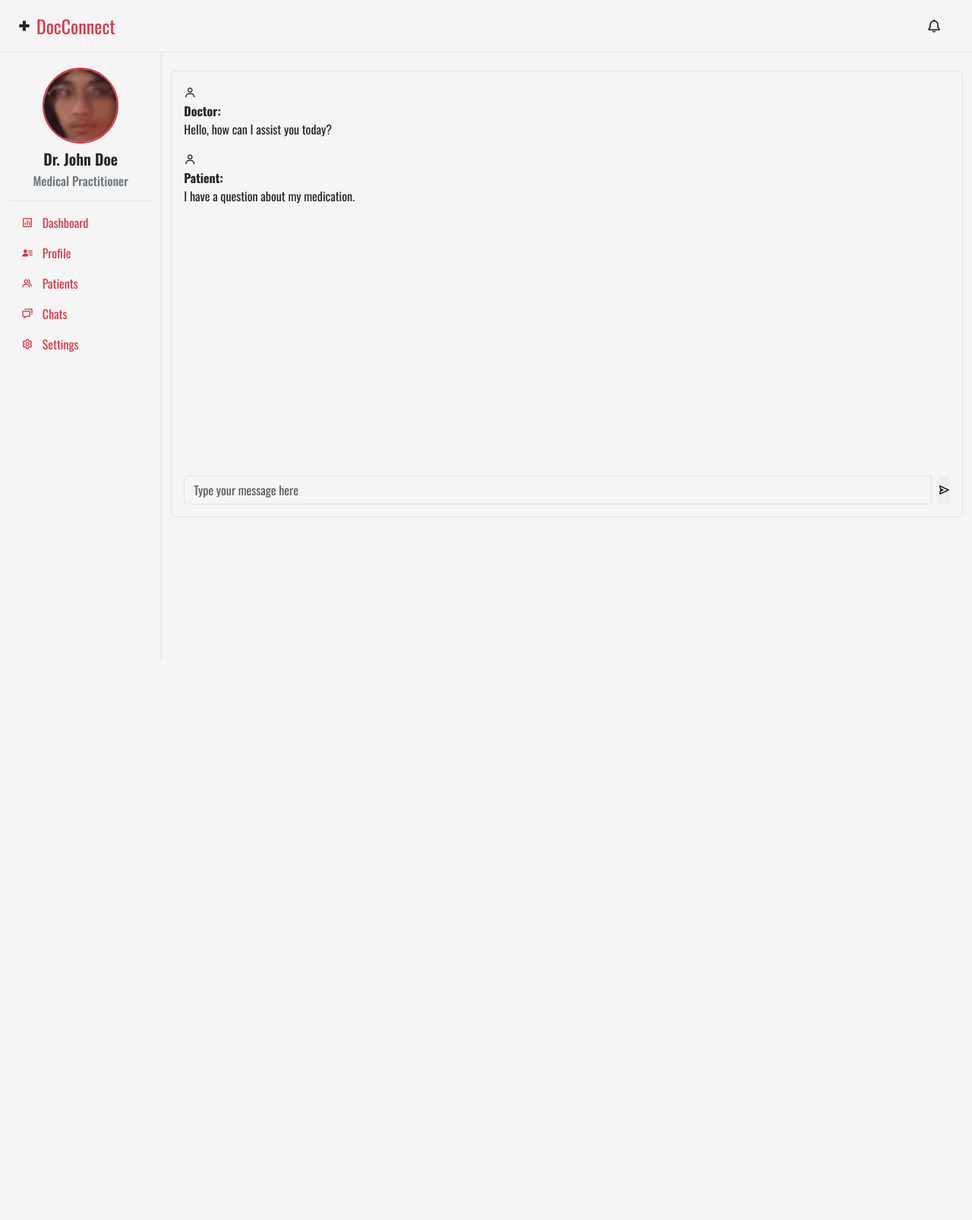
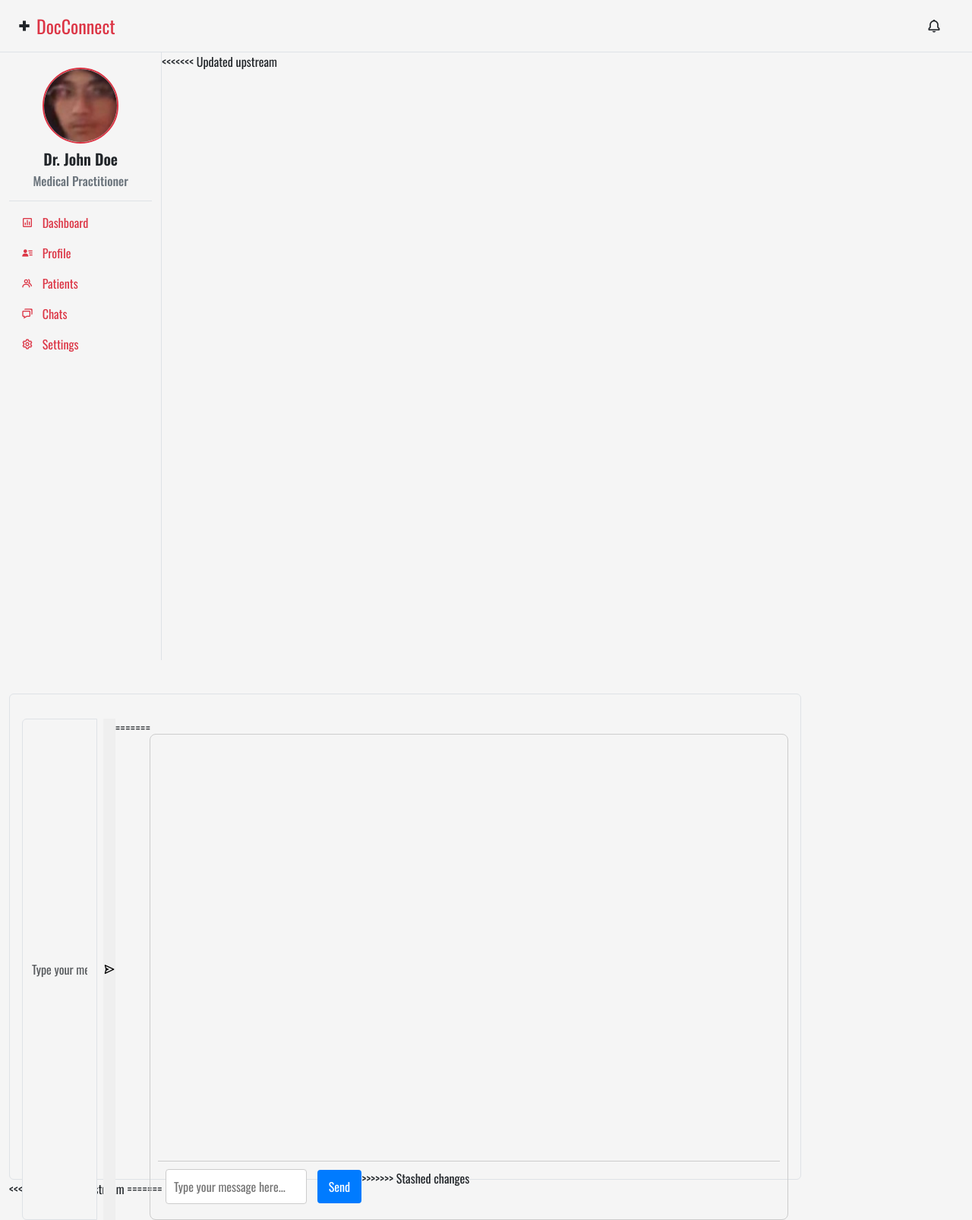
Before and after one commit to frnkln-olvrs/DocConnect, a PHP site: page /doctor/chat.php in a window 1280 px wide. Shown: the whole page at 76% size. Before the commit the page ends 869 px from the top, so only its background shows below. Run offline with PHP 8.4, Linux system fonts and the light colour scheme; some libraries are stand-ins or nearby versions.

Commit message:
Update chat.php

```diff
--- a/doctor/chat.php
+++ b/doctor/chat.php
@@ -15,6 +15,7 @@ include '../includes/head.php';
             require_once('../includes/sidepanel-doctor.php');
             ?>
 
+<<<<<<< Updated upstream
 <div class="col-md-10 mt-4">
                 <div class="chat-container border rounded p-3">
                     <div class="chat-messages mb-3" style="height: 500px; overflow-y: auto;">
@@ -40,13 +41,106 @@ include '../includes/head.php';
                         <button class="btn-icon ms-2" type="button">
                             <i class='bx bx-send'></i>
                         </button>
+=======
+            <div class="col-10">
+                <div class="chat-container">
+                    <div class="chat-box" id="chat-box">
+                        <!-- Messages will be appended here -->
+                    </div>
+                    <div class="chat-input">
+                        <form id="chat-form">
+                            <input type="text" id="chat-message" placeholder="Type your message here..." required>
+                            <button type="submit">Send</button>
+                        </form>
+>>>>>>> Stashed changes
                     </div>
                 </div>
             </div>
         </div>
     </div>
 
+<<<<<<< Updated upstream
 
+=======
+    <style>
+        .chat-container {
+            display: flex;
+            flex-direction: column;
+            height: 80vh;
+            border: 1px solid #ccc;
+            border-radius: 8px;
+            padding: 10px;
+            margin-top: 20px;
+        }
+
+        .chat-box {
+            flex: 1;
+            overflow-y: auto;
+            padding: 10px;
+            border-bottom: 1px solid #ccc;
+        }
+
+        .chat-message {
+            padding: 5px;
+            border-radius: 4px;
+            margin-bottom: 10px;
+        }
+
+        .chat-message.sent {
+            background-color: #dcf8c6;
+            align-self: flex-end;
+        }
+
+        .chat-message.received {
+            background-color: #fff;
+            align-self: flex-start;
+        }
+
+        .chat-input {
+            display: flex;
+            padding: 10px;
+        }
+
+        .chat-input input {
+            flex: 1;
+            padding: 10px;
+            border: 1px solid #ccc;
+            border-radius: 4px;
+            margin-right: 10px;
+        }
+
+        .chat-input button {
+            padding: 10px 15px;
+            border: none;
+            background-color: #007bff;
+            color: white;
+            border-radius: 4px;
+            cursor: pointer;
+        }
+
+        .chat-input button:hover {
+            background-color: #0056b3;
+        }
+    </style>
+
+    <script>
+        document.getElementById('chat-form').addEventListener('submit', function (e) {
+            e.preventDefault();
+            var messageInput = document.getElementById('chat-message');
+            var messageText = messageInput.value.trim();
+
+            if (messageText !== '') {
+                var chatBox = document.getElementById('chat-box');
+                var messageElement = document.createElement('div');
+                messageElement.classList.add('chat-message', 'sent');
+                messageElement.innerText = messageText;
+                chatBox.appendChild(messageElement);
+                messageInput.value = '';
+                chatBox.scrollTop = chatBox.scrollHeight;
+            }
+        });
+    </script>
+>>>>>>> Stashed changes
 </body>
 
 </html>
```
